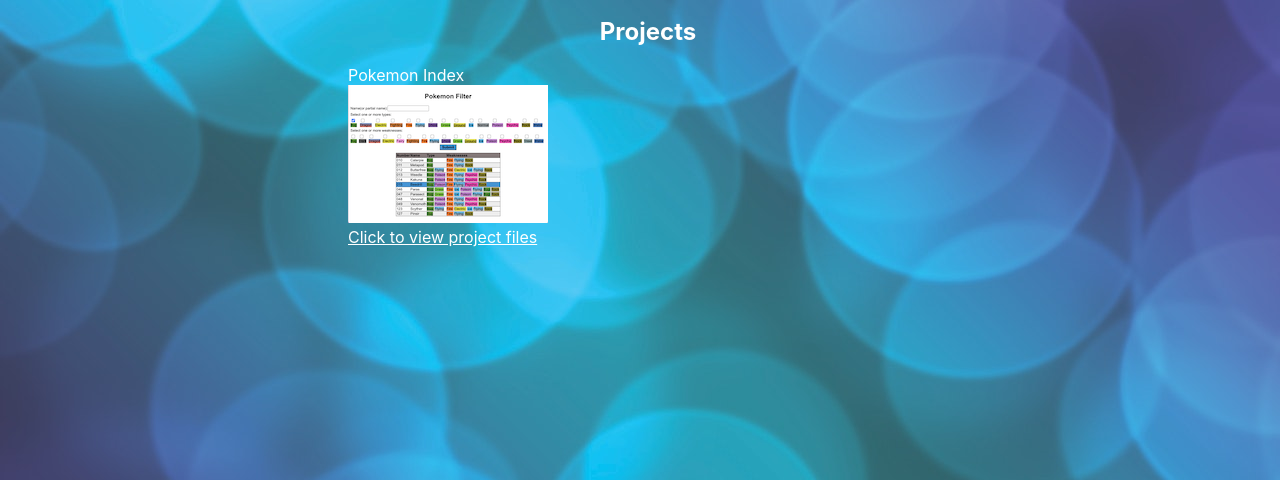
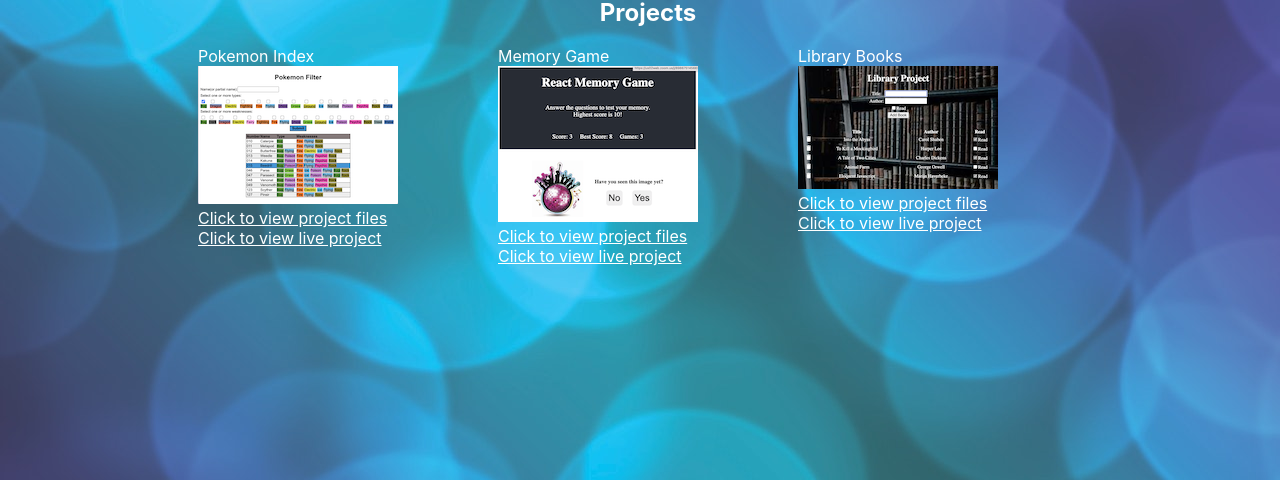
Before and after one commit to KellyAllen013069/KA-Portfolio, a plain HTML site: page index.html in a window 1280 px wide. Shown: the part 336-816 px from the top of the page. Drawn offline with Linux system fonts and the light colour scheme.

Commit message:
updating

```diff
--- a/index.css
+++ b/index.css
@@ -47,5 +47,5 @@
 
   .project-grid {
     display: grid;
-    grid-template-columns: 200px 200px 200px;
+    grid-template-columns: 300px 300px 300px;
   }
--- a/index.html
+++ b/index.html
@@ -25,10 +25,49 @@
         <div></div>
         <div><h2>Projects</h2></div>
         <div class="project-grid">
+            <div class='project-grid-item-1'>
+                <div class="project-title">
+                    Pokemon Index
+                </div>
+                <div>
+                    <img src="images/pokemon.png" alt="Pokemon Project"></img>
+                </div>
+                <div>
+                    <a href="https://github.com/KellyAllen013069/Pokemon-Index.git">Click to view project files</a>
+                </div>
+                <div>
+                    <a href = "https://pokemon-index.vercel.app">Click to view live project</a>
+                </div>
+
+            </div>
             <div id='project-grid-item-1'>
-                Pokemon Index
-                <img src="images/PokemonIndex.png" alt="Pokemon Project"></img>
-                 <a href=https://github.com/KellyAllen013069/Pokemon-Index.git>Click to view project files</a>
+                <div class="project-title">
+                    Memory Game
+                </div>
+                <div>
+                    <img src="images/memory-game.png" alt="Memory Game Project"></img>
+                </div>
+                <div>
+                    <a href="https://github.com/KellyAllen013069/Memory-Game.git">Click to view project files</a>
+                </div>
+                <div>
+                    <a href = "https://ka-memory-game.vercel.app/">Click to view live project</a>
+                </div>
+
+            </div>
+            <div id='project-grid-item-1'>
+                <div class="project-title">
+                    Library Books
+                </div>
+                <div>
+                    <img src="images/library.png" alt="Memory Game Project"></img>
+                </div>
+                <div>
+                    <a href="https://github.com/KellyAllen013069/Library_Project">Click to view project files</a>
+                </div>
+                <div>
+                    <a href = "https://library-project-coral.vercel.app/">Click to view live project</a>
+                </div>
 
             </div>
         </div>
```
Also changed, not shown: images/library.png (added), images/memory-game.png (added), images/pokemon.png (renamed from images/PokemonIndex.png), 1 other file.
